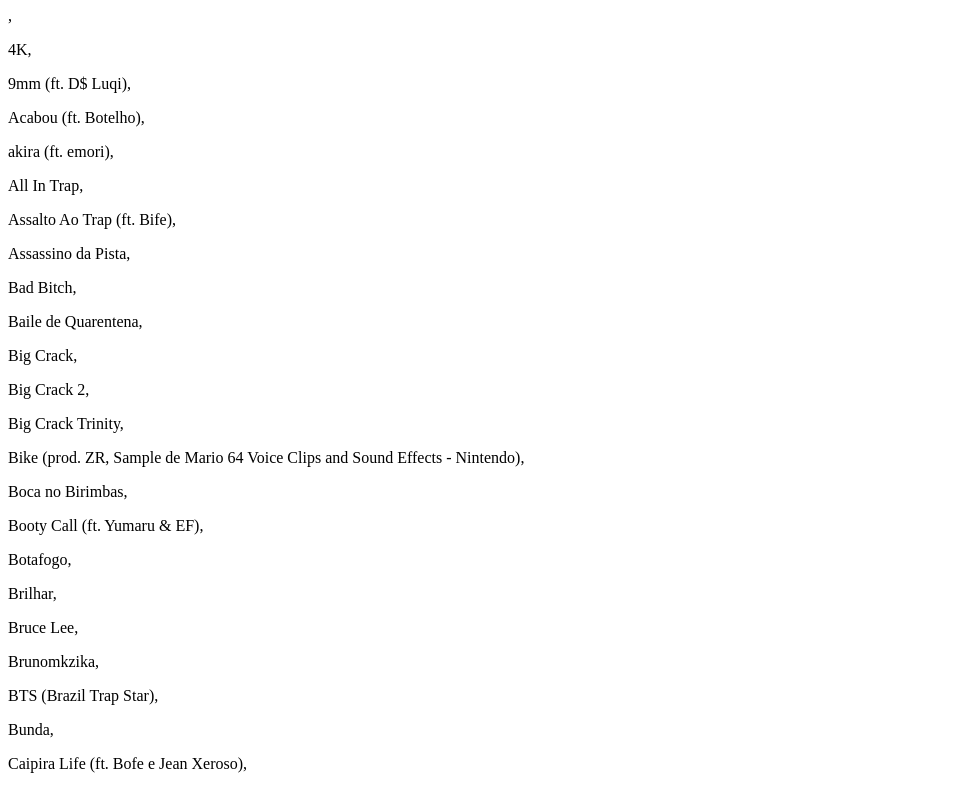
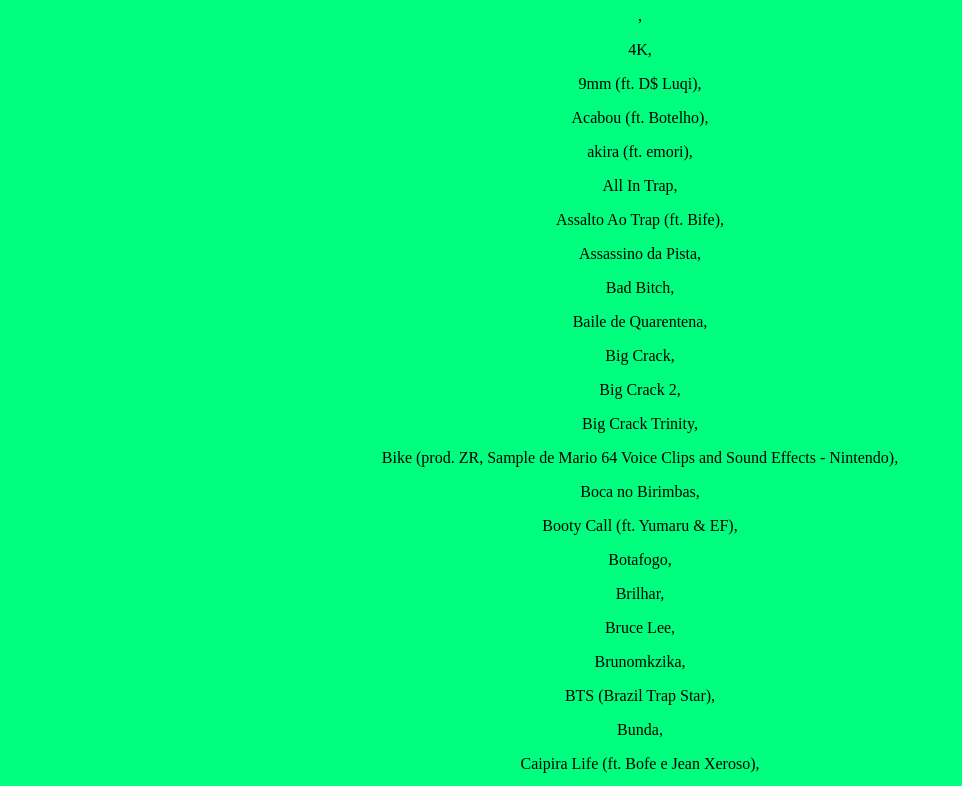
Before and after one commit to Marcello-Cruz/Yung-Lixo-Best-Songs, a plain HTML site: page index.html in a window 1280 px wide. Shown: the part 73-859 px from the top of the page, without its empty margins (0-962 px from the left). Drawn offline with Linux system fonts and the light colour scheme.

Commit message:
add styles

```diff
--- a/index.html
+++ b/index.html
@@ -5,6 +5,7 @@
 <meta charset="UTF-8">
 <meta http-equiv="X-UA-Compatible" content="IE=edge">
 <meta name="viewport" content="width=device-width, initial-scale=1.0">
+<link rel="stylesheet" href="styles.css">
 <title>Yung Lixo Best Songs</title>
 </head>
 <body>
--- /dev/null
+++ b/styles.css
@@ -0,0 +1,3 @@
+body{ background-color: springgreen;
+text-align: center
+;}
```
